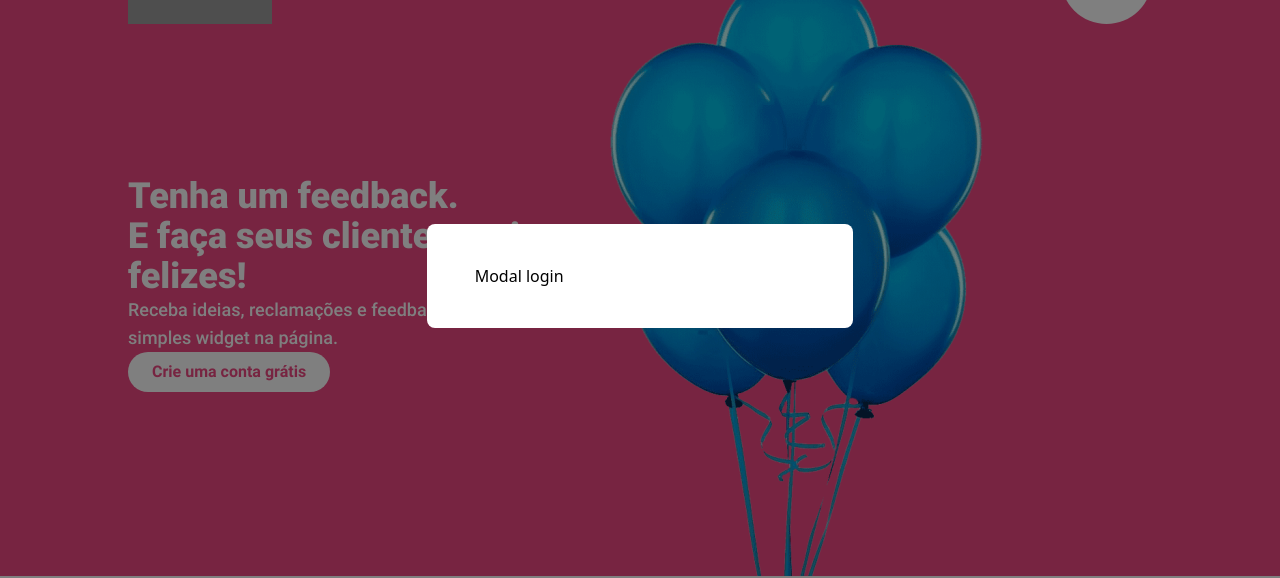
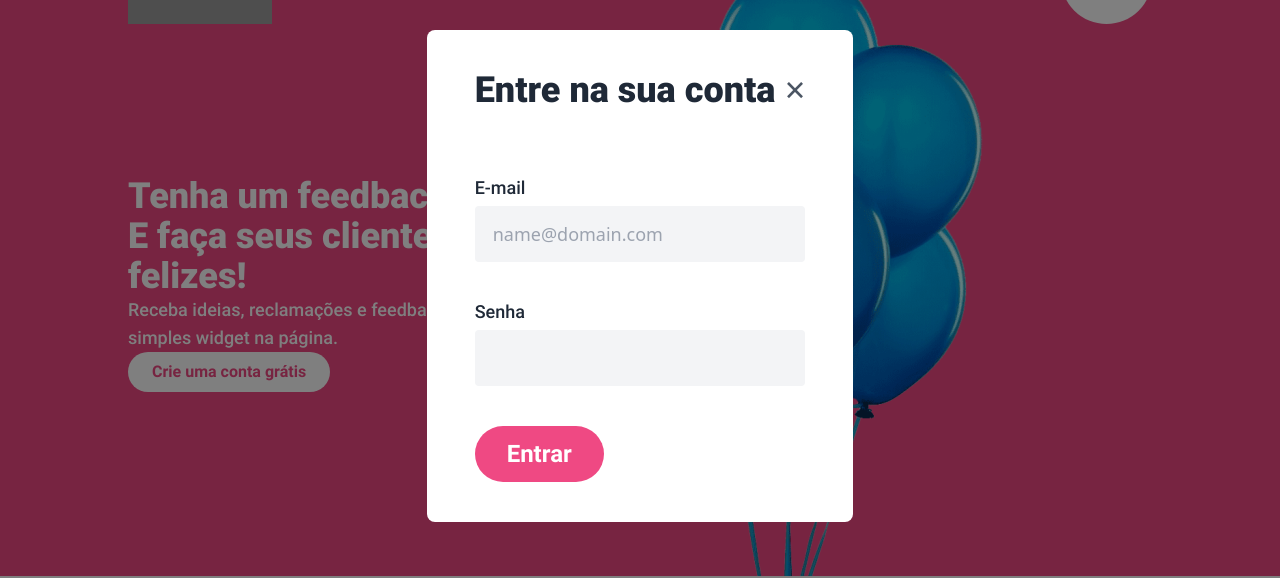
Before and after one commit to wjrodrigues/vue_training, a Vue app in the folder dashboard/: page / in a window 1280 px wide. Both pictures are taken after a click on the button "Entrar". Shown: the part 124-702 px from the top of the page. Built offline with nearby package versions, Linux system fonts and the light colour scheme; grey boxes are pictures that could not be loaded.

Commit message:
feat: create form login

```diff
--- a/dashboard/index.html
+++ b/dashboard/index.html
@@ -4,7 +4,7 @@
     <meta charset="UTF-8">
     <link rel="icon" href="/favicon.ico">
     <meta name="viewport" content="width=device-width, initial-scale=1.0">
-    <title>Vite App</title>
+    <title>Feedbacker</title>
   </head>
   <body>
     <div id="app"></div>
--- a/dashboard/src/components/Modals/Login.vue
+++ b/dashboard/src/components/Modals/Login.vue
@@ -1,9 +1,86 @@
 <template>
-  <h1>Modal login</h1>
+  <div class="flex justify-between">
+    <h1 class="text-4xl font-black text-gray-800">
+      Entre na sua conta
+    </h1>
+
+    <button class="text-4xl text-gray-600 focus:outline-none" @click="close">
+      &times;
+    </button>
+  </div>
+
+  <div class="mt-16">
+    <form @submit.prevent="handleSubmit">
+      <label class="block">
+        <span class="text-lg font-medium text-gray-800">E-mail</span>
+        <input v-model="state.email.value" type="text"
+          class="block w-full px-4 py-3 mt-1 text-lg bg-gray-100 border-2 border-transparent rounded"
+          :class="{ 'border-brand-danger': !!state.email.errorMessage }" placeholder="name@domain.com">
+        <span v-if="!!state.email.errorMessage" class="block font-medium text-brand-danger">
+          {{ state.email.errorMessage }}
+        </span>
+      </label>
+
+      <label class="block mt-9">
+        <span class="text-lg font-medium text-gray-800">Senha</span>
+        <input v-model="state.password.value" type="password"
+          class="block w-full px-4 py-3 mt-1 text-lg bg-gray-100 border-2 border-transparent rounded"
+          :class="{ 'border-brand-danger': !!state.password.errorMessage }">
+        <span v-if="!!state.password.errorMessage" class="block font-medium text-brand-danger">
+          {{ state.password.errorMessage }}
+        </span>
+      </label>
+
+      <button
+        class="px-8 py-3 mt-10 text-2xl font-bold text-white rounded-full bg-brand-main focus:outline-none transition-all duration-150"
+        :disabled="state.isLoading" :class="{ 'opacity-50': state.isLoading }">Entrar</button>
+    </form>
+  </div>
 </template>
 
 <script>
+import { reactive } from 'vue';
+import { useField } from 'vee-validate'
+import useModal from '../../hooks/useModal';
+import { validateEmptyAndLength3, validateEmptyAndEmail } from '../../utils/validators'
+
 export default {
-  name: 'modal-login'
+  name: 'modal-login',
+  setup() {
+    const modal = useModal()
+
+    const {
+      value: emailValue,
+      errorMessage: emailErrorMessage
+    } = useField('email', validateEmptyAndEmail)
+
+    const {
+      value: passwordValue,
+      errorMessage: passwordErrorMessage
+    } = useField('password', validateEmptyAndLength3)
+
+    const state = reactive({
+      hasErrors: false,
+      isLoading: false,
+      email: {
+        value: emailValue,
+        errorMessage: emailErrorMessage
+      },
+      password: {
+        value: passwordValue,
+        errorMessage: passwordErrorMessage
+      }
+    })
+
+    function handleSubmit() {
+
+    }
+
+    return {
+      state,
+      handleSubmit,
+      close: modal.close
+    }
+  }
 }
 </script>
```
